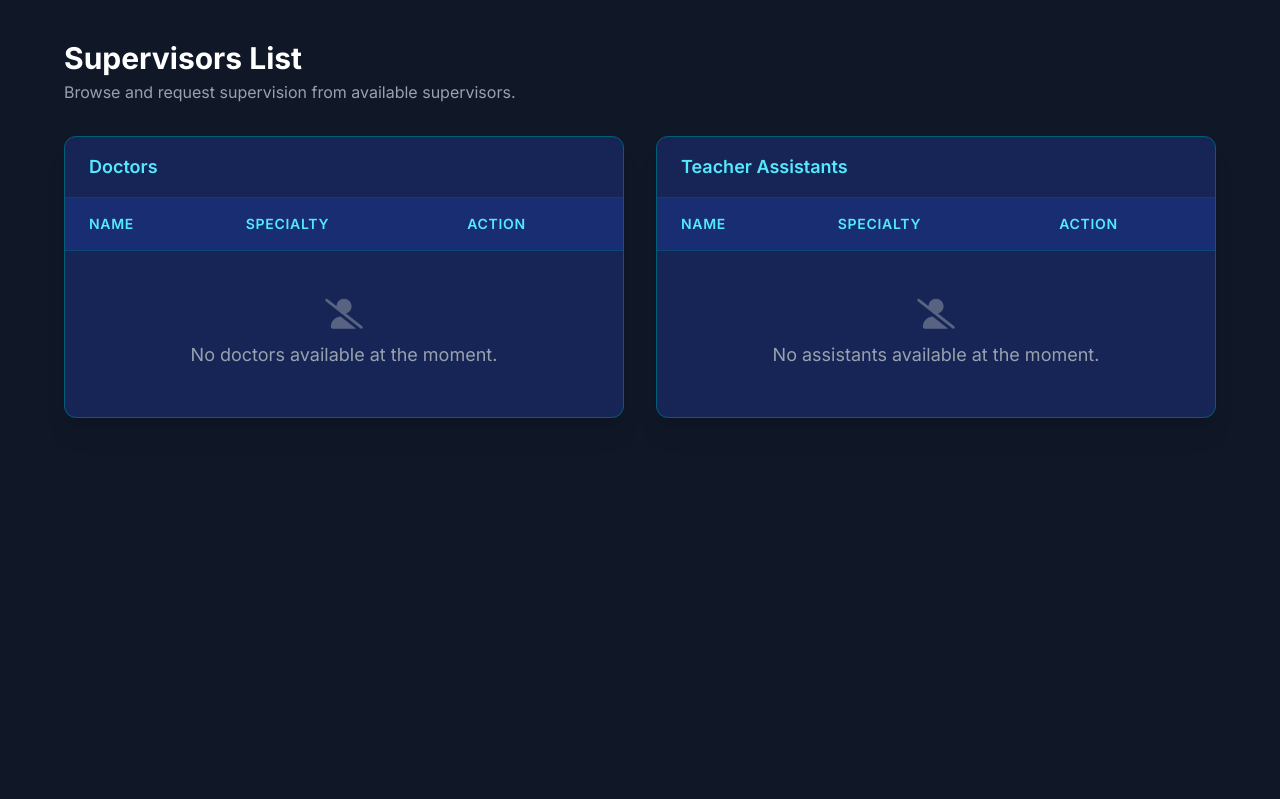
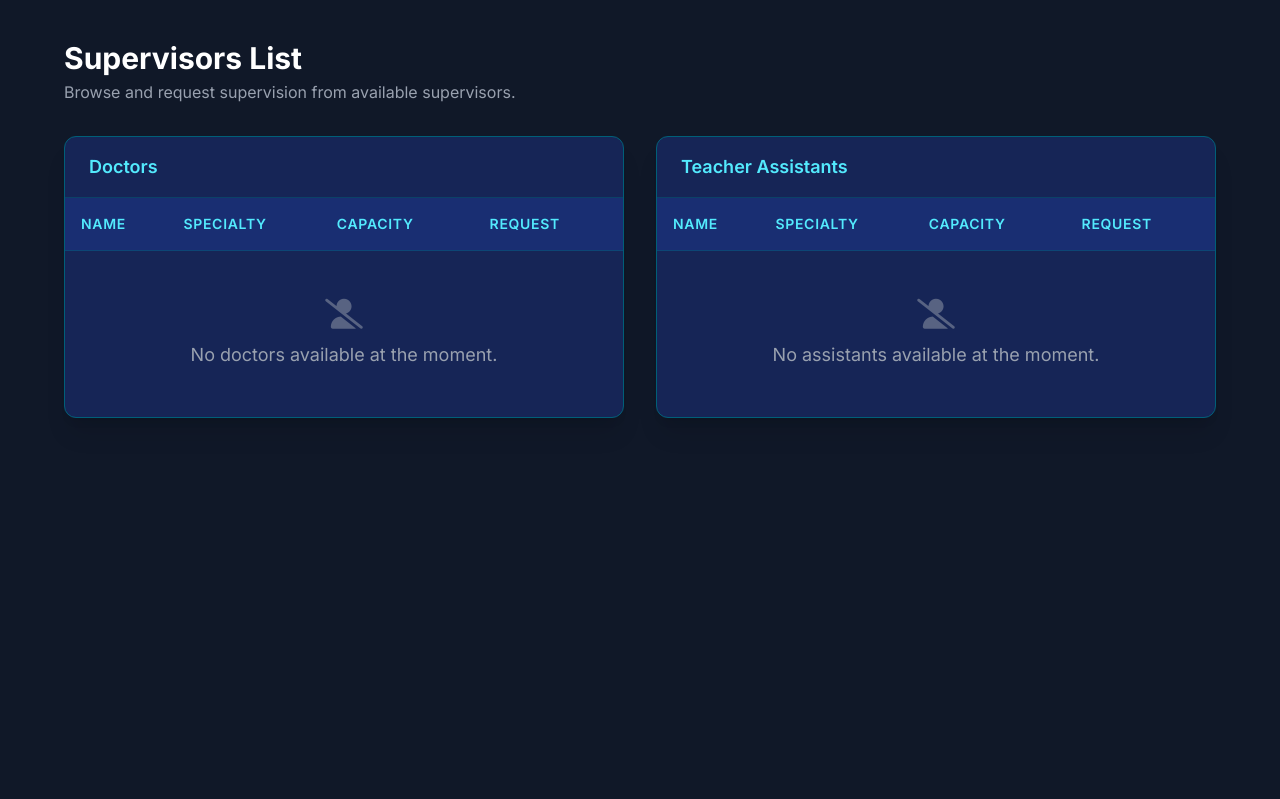
Before and after one commit to Mazenbimbo/Graduation-Project-Manager, a Python web app: template templates/supervisors.html in a window 1280 px wide. Shown: the part 65-864 px from the top of the page. Run offline with Jinja, Linux system fonts and the light colour scheme; the template is opened without the code that fills it, so the values that code supplies are empty; style sheets or scripts are compiled from the project's sources.

Commit message:
Added : account endpoint (not complete),Fixed : teams capacity in supervisors list

```diff
--- a/models.py
+++ b/models.py
@@ -23,6 +23,9 @@ class Student(db.Model):
     image = db.Column(db.Text,default='/static/uploads/user.png')
     tasks = db.relationship('Task',backref='student',lazy='dynamic') # you can access 'student.tasks'
     notifications = db.relationship('Notification',backref='student',lazy=True)
+    linkedin_url = db.Column(db.Text,nullable=True)
+    github_url = db.Column(db.Text,nullable=True)
+
 
     @property
     def public_id(self):
@@ -102,6 +105,8 @@ class Supervisor(db.Model):
     role = db.Column(db.String(20), nullable=False)
     department = db.Column(db.String(100), nullable=True)
     projects_limit = db.Column(db.Integer,default=10)
+    linkedin_url = db.Column(db.Text,nullable=True)
+    github_url = db.Column(db.Text,nullable=True)
     projects = db.relationship('Project',secondary=supervisor_project,backref=db.backref('supervisors', lazy='dynamic'),lazy='dynamic')
     messages = db.relationship('Message',backref='supervisor',lazy='dynamic')
     # ^^ Many-to-many relationship, backref creates 'supervisors' on Project ^^
--- a/templates/supervisors.html
+++ b/templates/supervisors.html
@@ -24,10 +24,11 @@
           <table class="min-w-full divide-y divide-cyan-800/50">
             <thead class="bg-blue-900/50">
               <tr>
-                <th scope="col" class="px-6 py-4 text-left text-sm font-semibold text-cyan-300 uppercase tracking-wider">Name</th>
-                <th scope="col" class="px-6 py-4 text-left text-sm font-semibold text-cyan-300 uppercase tracking-wider">Specialty</th>
+                <th scope="col" class="px-4 py-4 text-left text-sm font-semibold text-cyan-300 uppercase tracking-wider">Name</th>
+                <th scope="col" class="px-4 py-4 text-left text-sm font-semibold text-cyan-300 uppercase tracking-wider">Specialty</th>
+                <th scope="col" class="px-4 py-4 text-left text-sm font-semibold text-cyan-300 uppercase tracking-wider">Capacity</th>
                 {% if not my_project.doctor %}
-                <th scope="col" class="px-6 py-4 text-left text-sm font-semibold text-cyan-300 uppercase tracking-wider">Action</th>
+                <th scope="col" class="px-6 py-4 text-left text-sm font-semibold text-cyan-300 uppercase tracking-wider">Request</th>
                 {% endif %}
               </tr>
             </thead>
@@ -35,8 +36,9 @@
               {% set doctors = supervisors | selectattr('role', 'equalto', 'Doctor') | list %}
               {% for supervisor in doctors %}
               <tr class="hover:bg-blue-900/30 transition-colors duration-150">
-                <td class="px-6 py-4 whitespace-nowrap text-sm font-medium text-white"><a href="/account/{{ supervisor.public_id }}">{{ supervisor.name }}</a></td>
-                <td class="px-6 py-4 whitespace-nowrap text-sm text-gray-300">{{ supervisor.specialty or '—' }}</td>
+                <td class="px-4 py-4 whitespace-nowrap text-sm font-medium text-white"><a href="/account/{{ supervisor.public_id }}">{{ supervisor.name }}</a></td>
+                <td class="px-4 py-4 whitespace-nowrap text-sm text-gray-300">{{ supervisor.specialty or '—' }}</td>
+                <td class="px-4 py-4 whitespace-nowrap text-sm text-gray-300">{{ supervisor.projects.count() }}/{{ supervisor.projects_limit }}</td>
                 {% if not my_project.doctor %}
                 <td class="px-6 py-4 whitespace-nowrap text-sm">
                   <form action="/req_to_supervise/{{my_id}}/{{ supervisor.sid }}" method="POST">
@@ -71,10 +73,11 @@
             <thead class="bg-blue-900/50">
               <tr>
 
-                <th scope="col" class="px-6 py-4 text-left text-sm font-semibold text-cyan-300 uppercase tracking-wider">Name</th>
-                <th scope="col" class="px-6 py-4 text-left text-sm font-semibold text-cyan-300 uppercase tracking-wider">Specialty</th>
+                <th scope="col" class="px-4 py-4 text-left text-sm font-semibold text-cyan-300 uppercase tracking-wider">Name</th>
+                <th scope="col" class="px-4 py-4 text-left text-sm font-semibold text-cyan-300 uppercase tracking-wider">Specialty</th>
+                <th scope="col" class="px-4 py-4 text-left text-sm font-semibold text-cyan-300 uppercase tracking-wider">Capacity</th>
                 {% if not my_project.assistent %}
-                <th scope="col" class="px-6 py-4 text-left text-sm font-semibold text-cyan-300 uppercase tracking-wider">Action</th>
+                <th scope="col" class="px-6 py-4 text-left text-sm font-semibold text-cyan-300 uppercase tracking-wider">Request</th>
                 {% endif %}
               </tr>
             </thead>
@@ -82,8 +85,9 @@
               {% set assistants = supervisors | selectattr('role', 'equalto', 'Assistant') | list %}
               {% for supervisor in assistants %}
               <tr class="hover:bg-blue-900/30 transition-colors duration-150">
-                <td class="px-6 py-4 whitespace-nowrap text-sm font-medium text-white"><a href="/account/{{ supervisor.public_id }}">{{ supervisor.name }}</a></td>
-                <td class="px-6 py-4 whitespace-nowrap text-sm text-gray-300">{{ supervisor.specialty or '—' }}</td>
+                <td class="px-4 py-4 whitespace-nowrap text-sm font-medium text-white"><a href="/account/{{ supervisor.public_id }}">{{ supervisor.name }}</a></td>
+                <td class="px-4 py-4 whitespace-nowrap text-sm text-gray-300">{{ supervisor.specialty or '—' }}</td>
+                <td class="px-4 py-4 whitespace-nowrap text-sm text-gray-300">{{ supervisor.projects.count() }}/{{ supervisor.projects_limit }}</td>
                 {% if not my_project.assistent %}
                 <td class="px-6 py-4 whitespace-nowrap text-sm">
                   <form action="/req_to_supervise/{{my_id}}/{{ supervisor.sid }}" method="POST">
```
Also changed, not shown: migrations/versions/460edfbae08c_.py (added, +42 -0 lines), routes.py (+38 -0 lines).
